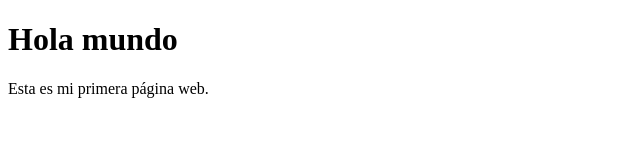
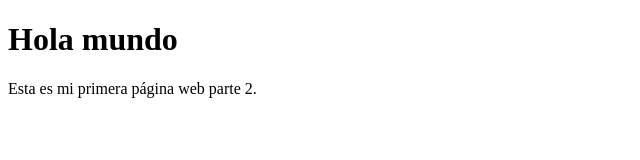
Before and after one commit to MrdagoAraya/hola-mundo, a plain HTML site: page index.html in a window 1280 px wide. Shown: the full height of the page, 0-640 px from the left. Drawn offline with Linux system fonts and the light colour scheme.

Commit message:
Update paragraph text in index.html

```diff
--- a/index.html
+++ b/index.html
@@ -6,6 +6,6 @@
 </head>
 <body>
     <h1>Hola mundo</h1>
-    <p>Esta es mi primera página web.</p>
+    <p>Esta es mi primera página web parte 2.</p>
 </body>
 </html>
```
